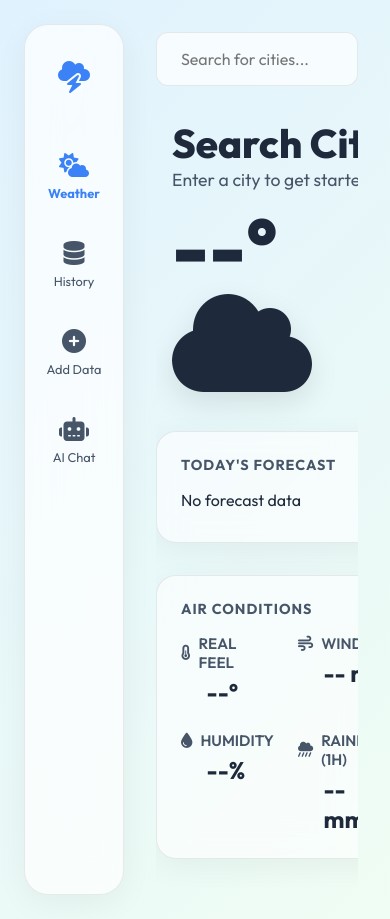
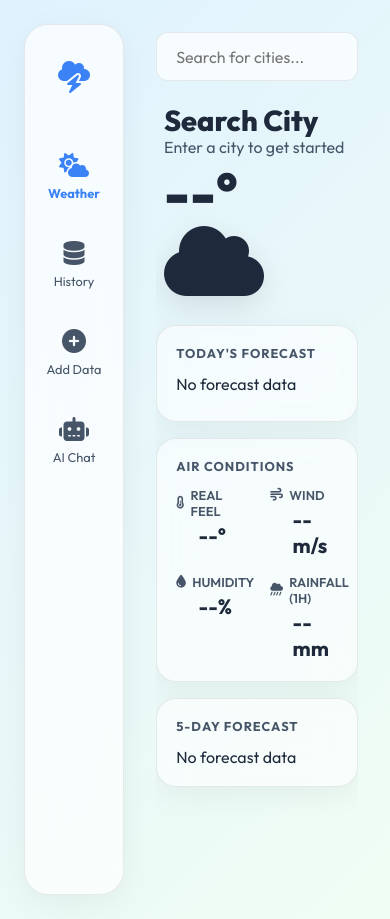
Before and after one commit to debarpan2006/ai-weather-app, a Python web app: template templates/index.html in a window 390 px wide. Run offline with Jinja, Linux system fonts and the light colour scheme; the template is opened without the code that fills it, so the values that code supplies are empty.

Commit message:
Mobile-first responsive redesign with bottom navigation bar

```diff
--- a/static/style.css
+++ b/static/style.css
@@ -133,13 +133,16 @@ body.theme-night {
     opacity: 0;
     visibility: hidden;
     transform: translateY(20px);
-    transition: all 0.5s cubic-bezier(0.4, 0, 0.2, 1);
+    transform: translateY(16px);
+    transition: all 0.4s cubic-bezier(0.4, 0, 0.2, 1);
     overflow-y: auto;
+    overflow-x: hidden;
+    -webkit-overflow-scrolling: touch;
+    scrollbar-width: none;
+    padding-bottom: 1rem;
 }
 
-.page::-webkit-scrollbar { width: 8px; }
-.page::-webkit-scrollbar-track { background: transparent; }
-.page::-webkit-scrollbar-thumb { background: var(--text-muted); border-radius: 4px; opacity: 0.5;}
+.page::-webkit-scrollbar { display: none; }
 
 .page.active {
     opacity: 1;
@@ -148,8 +151,8 @@ body.theme-night {
 }
 
 .page-title {
-    margin-bottom: 2rem;
-    font-size: 1.8rem;
+    margin-bottom: 1.2rem;
+    font-size: 1.4rem;
     font-weight: 700;
 }
 
@@ -160,33 +163,35 @@ body.theme-night {
     -webkit-backdrop-filter: blur(16px);
     border: 1px solid var(--border);
     border-radius: 20px;
-    padding: 1.5rem;
+    padding: 1.2rem;
     box-shadow: var(--card-shadow);
     transition: background-color 1s ease, box-shadow 1s ease, border 1s ease;
 }
 
 .card h3 {
-    font-size: 0.9rem;
+    font-size: 0.8rem;
     text-transform: uppercase;
     color: var(--text-muted);
-    margin-bottom: 1rem;
+    margin-bottom: 0.8rem;
     letter-spacing: 1px;
+    font-weight: 700;
 }
 
-/* Buttons & Inputs */
-input {
+/* Inputs & Buttons */
+input, select {
     background: var(--sidebar-bg);
     border: 1px solid var(--border);
     color: var(--text-primary);
-    padding: 1rem 1.5rem;
+    padding: 0.85rem 1.2rem;
     border-radius: 12px;
     font-size: 1rem;
     outline: none;
     width: 100%;
     transition: border 0.3s, background 0.3s;
+    -webkit-appearance: none;
 }
 
-input:focus {
+input:focus, select:focus {
     box-shadow: 0 0 0 2px var(--primary);
     border-color: var(--primary);
 }
@@ -195,227 +200,332 @@ input:focus {
     background: var(--primary);
     color: white;
     border: none;
-    padding: 1rem 1.5rem;
+    padding: 0.9rem 1.5rem;
     border-radius: 12px;
     font-weight: 600;
+    font-size: 1rem;
     cursor: pointer;
     transition: 0.3s;
+    touch-action: manipulation;
 }
 
-.primary-btn:hover {
-    background: var(--primary-hover);
-    transform: translateY(-2px);
-    box-shadow: 0 4px 15px rgba(59, 130, 246, 0.4);
+.primary-btn:active {
+    opacity: 0.85;
+    transform: scale(0.97);
 }
 
 .btn-full { width: 100%; }
 
-/* === WEATHER DASHBOARD === */
+/* ============================================================
+   WEATHER PAGE — Mobile
+   ============================================================ */
 .search-bar-container {
-    max-width: 600px;
-    margin-bottom: 2rem;
+    margin-bottom: 1rem;
 }
 
 .weather-dashboard {
     display: flex;
-    gap: 2rem;
-    height: calc(100% - 80px);
+    flex-direction: column;
+    gap: 1rem;
 }
 
 .weather-main-panel {
-    flex: 2;
     display: flex;
     flex-direction: column;
-    gap: 2rem;
+    gap: 1rem;
 }
 
 .weather-side-panel {
-    flex: 1;
     display: flex;
     flex-direction: column;
 }
 
-/* Top Current Weather */
+/* Current Weather Hero */
 .current-weather-card {
     display: flex;
     justify-content: space-between;
     align-items: center;
-    padding: 0 1rem;
+    padding: 0.5rem 0.5rem;
 }
 
-.city-info h1 { font-size: 2.5rem; font-weight: 800; display: flex; align-items: center; gap: 0.5rem;}
-.city-info p { color: var(--text-muted); margin-bottom: 1rem; font-size: 1.1rem; }
-.huge-temp { font-size: 5rem; font-weight: 800; line-height: 1; }
-.icon-giant { font-size: 7rem; text-shadow: 0 10px 30px rgba(0, 0, 0, 0.1); }
+.city-info h1 {
+    font-size: 1.8rem;
+    font-weight: 800;
+    line-height: 1.1;
+    word-break: break-word;
+}
 
-/* Hourly Forecast */
+.city-info p { color: var(--text-muted); margin-bottom: 0.5rem; font-size: 1rem; }
+.huge-temp { font-size: 3.5rem; font-weight: 800; line-height: 1; }
+.icon-giant { font-size: 5rem; text-shadow: 0 10px 30px rgba(0, 0, 0, 0.1); }
+
+/* Hourly */
 .hourly-list {
     display: flex;
-    justify-content: space-between;
     overflow-x: auto;
+    gap: 0.8rem;
     padding-bottom: 0.5rem;
-    gap: 1rem;
+    scrollbar-width: none;
 }
-.hourly-list::-webkit-scrollbar { height: 4px; }
-.hourly-list::-webkit-scrollbar-thumb { background: var(--border); }
+.hourly-list::-webkit-scrollbar { display: none; }
 
 .hourly-item {
     display: flex;
     flex-direction: column;
     align-items: center;
-    gap: 0.5rem;
-    min-width: 65px;
+    gap: 0.4rem;
+    min-width: 60px;
+    flex-shrink: 0;
 }
-.hourly-item .time { color: var(--text-muted); font-size: 0.9rem; font-weight: 600;}
-.hourly-item i { font-size: 1.8rem; margin: 0.5rem 0; }
-.hourly-item .temp { font-weight: 700; font-size: 1.2rem; }
+.hourly-item .time { color: var(--text-muted); font-size: 0.8rem; font-weight: 600; }
+.hourly-item i { font-size: 1.5rem; margin: 0.3rem 0; }
+.hourly-item .temp { font-weight: 700; font-size: 1rem; }
 
 /* Air Conditions */
 .air-grid {
     display: grid;
     grid-template-columns: 1fr 1fr;
-    gap: 1.5rem;
+    gap: 1rem;
 }
 
-.air-item {
-    display: flex;
-    flex-direction: column;
-    gap: 0.3rem;
-}
+.air-item { display: flex; flex-direction: column; gap: 0.2rem; }
 
 .air-label {
     color: var(--text-muted);
-    font-size: 0.95rem;
+    font-size: 0.8rem;
     display: flex;
     align-items: center;
-    gap: 0.5rem;
+    gap: 0.4rem;
     text-transform: uppercase;
     font-weight: 600;
 }
 
 .air-item h4 {
-    font-size: 1.5rem;
+    font-size: 1.3rem;
     font-weight: 700;
-    margin-left: 1.6rem;
+    margin-left: 1.4rem;
 }
 
-/* Weekly forecast */
+/* Weekly */
 .weekly-forecast-card { flex: 1; }
-.weekly-list { display: flex; flex-direction: column; gap: 1.5rem; }
+.weekly-list { display: flex; flex-direction: column; gap: 1rem; }
 
 .weekly-item {
     display: flex;
     justify-content: space-between;
     align-items: center;
     border-bottom: 1px solid var(--border);
-    padding-bottom: 1rem;
+    padding-bottom: 0.8rem;
 }
-
 .weekly-item:last-child { border-bottom: none; }
-.weekly-item span { color: var(--text-primary); font-weight: 600; width: 60px; }
-.weekly-item .forecast-icon { font-size: 1.5rem; flex: 1; text-align: center; }
-.weekly-item .forecast-temps { font-weight: 700; width: 60px; text-align: right; }
+.weekly-item span { color: var(--text-primary); font-weight: 600; width: 55px; font-size: 0.9rem; }
+.weekly-item .forecast-icon { font-size: 1.3rem; flex: 1; text-align: center; }
+.weekly-item .forecast-temps { font-weight: 700; width: 70px; text-align: right; font-size: 0.9rem; }
 
 /* Alerts */
 .alerts-overlay {
-    position: absolute;
-    top: 2rem;
-    right: 2rem;
+    position: fixed;
+    top: 1rem;
+    right: 1rem;
+    left: 1rem;
     z-index: 1000;
     display: flex;
     flex-direction: column;
-    gap: 1rem;
+    gap: 0.8rem;
 }
 
 .alert-box {
     background: var(--alert);
     color: white;
-    padding: 1rem 1.5rem;
+    padding: 0.8rem 1.2rem;
     border-radius: 12px;
     font-weight: 600;
+    font-size: 0.9rem;
     box-shadow: 0 4px 15px rgba(239, 68, 68, 0.4);
     animation: slideInRight 0.4s cubic-bezier(0.4, 0, 0.2, 1);
 }
 
-/* === HISTORY PAGE === */
+/* ============================================================
+   HISTORY PAGE — Mobile
+   ============================================================ */
 .table-card { padding: 0; overflow: hidden; }
-.table-container { overflow-x: auto; max-height: 70vh; }
-table { width: 100%; border-collapse: collapse; }
-th, td { padding: 1.2rem; text-align: left; border-bottom: 1px solid var(--border); }
-th { background: rgba(0,0,0,0.05); color: var(--text-muted); position: sticky; top: 0; font-weight: 700; }
+.table-container { overflow-x: auto; max-height: calc(100dvh - 200px); -webkit-overflow-scrolling: touch; }
+table { width: 100%; border-collapse: collapse; min-width: 500px; }
+th, td { padding: 0.9rem 1rem; text-align: left; border-bottom: 1px solid var(--border); white-space: nowrap; }
+th { background: rgba(0,0,0,0.05); color: var(--text-muted); position: sticky; top: 0; font-weight: 700; font-size: 0.85rem; }
 tr:hover td { background: var(--card-hover); }
 
-/* === FORM PAGE === */
-.form-card { max-width: 800px; margin: 0 auto; }
-.form-group { display: flex; gap: 1.5rem; margin-bottom: 1.5rem; }
+/* ============================================================
+   ADD DATA PAGE — Mobile
+   ============================================================ */
+.form-card { max-width: 100%; }
+.form-group {
+    display: flex;
+    flex-direction: column;
+    gap: 0.8rem;
+    margin-bottom: 0.8rem;
+}
 #formMsg { margin-top: 1rem; text-align: center; font-weight: 600; }
 
-/* === CHAT PAGE === */
+/* ============================================================
+   CHAT PAGE — Mobile
+   ============================================================ */
 .chat-wrapper {
-    max-width: 800px;
-    margin: 0 auto;
-    height: 80vh;
+    height: 100%;
     display: flex;
     flex-direction: column;
     border-radius: 20px;
     overflow: hidden;
     background: var(--card-bg);
     backdrop-filter: blur(16px);
+    -webkit-backdrop-filter: blur(16px);
     border: 1px solid var(--border);
     box-shadow: var(--card-shadow);
 }
 
 .chat-header {
-    padding: 1.5rem;
+    padding: 1rem 1.2rem;
     background: rgba(0,0,0,0.05);
     border-bottom: 1px solid var(--border);
+    flex-shrink: 0;
 }
 
-.chat-header h2 { font-size: 1.4rem; color: var(--primary); display: flex; gap: 0.5rem; align-items:center; }
-.chat-header .subtitle { color: var(--text-muted); font-size: 0.9rem; margin-top: 0.2rem;}
+.chat-header h2 { font-size: 1.2rem; color: var(--primary); display: flex; gap: 0.5rem; align-items:center; }
+.chat-header .subtitle { color: var(--text-muted); font-size: 0.8rem; margin-top: 0.2rem; }
 
 .chat-container {
     flex: 1;
     display: flex;
     flex-direction: column;
     overflow: hidden;
+    min-height: 0;
 }
 
 .chat-messages {
     flex: 1;
     overflow-y: auto;
-    padding: 1.5rem;
+    padding: 1rem;
     display: flex;
     flex-direction: column;
-    gap: 1rem;
+    gap: 0.8rem;
+    -webkit-overflow-scrolling: touch;
 }
 
 .message {
-    max-width: 80%;
-    padding: 1rem 1.5rem;
+    max-width: 85%;
+    padding: 0.8rem 1.1rem;
     border-radius: 16px;
-    line-height: 1.5;
+    line-height: 1.55;
     font-weight: 500;
+    font-size: 0.95rem;
+    word-break: break-word;
 }
 
 .ai-msg { background: rgba(0,0,0,0.05); align-self: flex-start; border-bottom-left-radius: 4px; border: 1px solid var(--border); }
-.user-msg { background: var(--primary); color: white; align-self: flex-end; border-bottom-right-radius: 4px; box-shadow: 0 4px 10px rgba(59,130,246,0.3);}
+.user-msg { background: var(--primary); color: white; align-self: flex-end; border-bottom-right-radius: 4px; box-shadow: 0 4px 10px rgba(59,130,246,0.3); }
 
-body.theme-night .ai-msg { background: rgba(255,255,255,0.05); }
+body.theme-night .ai-msg { background: rgba(255,255,255,0.06); }
 
 .chat-input-area {
-    padding: 1.5rem;
+    padding: 0.8rem 1rem;
     background: rgba(0,0,0,0.05);
     display: flex;
-    gap: 1rem;
+    gap: 0.7rem;
     border-top: 1px solid var(--border);
+    flex-shrink: 0;
 }
 
-.chat-input-area input { flex: 1; background: var(--sidebar-bg); }
-.chat-input-area button { padding: 1rem 1.5rem; }
+.chat-input-area input { flex: 1; background: var(--sidebar-bg); padding: 0.8rem 1rem; }
+.chat-input-area button { padding: 0.8rem 1.1rem; flex-shrink: 0; }
 
 /* Animations */
 @keyframes slideInRight {
     from { opacity: 0; transform: translateX(50px); }
-    to { opacity: 1; transform: translateX(0); }
+    to   { opacity: 1; transform: translateX(0); }
 }
+
+/* ============================================================
+   DESKTOP OVERRIDES (>= 768px)
+   ============================================================ */
+@media (min-width: 768px) {
+    .app-layout {
+        flex-direction: row;
+    }
+
+    /* Restore vertical sidebar */
+    .sidebar {
+        order: 0;
+        width: 100px;
+        height: auto;
+        flex-direction: column;
+        justify-content: flex-start;
+        align-items: center;
+        padding: 2rem 0;
+        border-radius: 24px;
+        margin: 1.5rem 0 1.5rem 1.5rem;
+        border-top: none;
+        border: 1px solid var(--border);
+        box-shadow: var(--card-shadow);
+    }
+
+    .brand { display: block; font-size: 2rem; margin-bottom: 3rem; }
+
+    .nav-links {
+        flex-direction: column;
+        gap: 1.5rem;
+    }
+
+    .nav-links li {
+        font-size: 0.8rem;
+        min-height: auto;
+        padding: 0.5rem 0;
+    }
+
+    .nav-links li i { font-size: 1.5rem; margin-bottom: 0.5rem; }
+    .nav-links li span { font-size: 0.8rem; }
+
+    .content-area {
+        order: 1;
+        padding: 2rem;
+    }
+
+    .page {
+        top: 2rem; left: 2rem; right: 2rem; bottom: 2rem;
+        padding-bottom: 0;
+    }
+
+    /* Desktop weather layout */
+    .weather-dashboard {
+        flex-direction: row;
+        gap: 2rem;
+        height: calc(100% - 90px);
+    }
+
+    .weather-main-panel {
+        flex: 2;
+        gap: 2rem;
+    }
+
+    .weather-side-panel {
+        flex: 1;
+    }
+
+    .city-info h1 { font-size: 2.5rem; }
+    .huge-temp { font-size: 5rem; }
+    .icon-giant { font-size: 7rem; }
+
+    /* Desktop form */
+    .form-card { max-width: 800px; margin: 0 auto; }
+    .form-group { flex-direction: row; gap: 1.5rem; margin-bottom: 1.5rem; }
+
+    /* Desktop chat */
+    .chat-wrapper { max-width: 800px; margin: 0 auto; height: 80vh; }
+
+    .alerts-overlay {
+        position: absolute;
+        top: 2rem; right: 2rem; left: auto;
+    }
+
+    .air-item h4 { font-size: 1.5rem; }
+    .page-title { font-size: 1.8rem; }
+}
```
